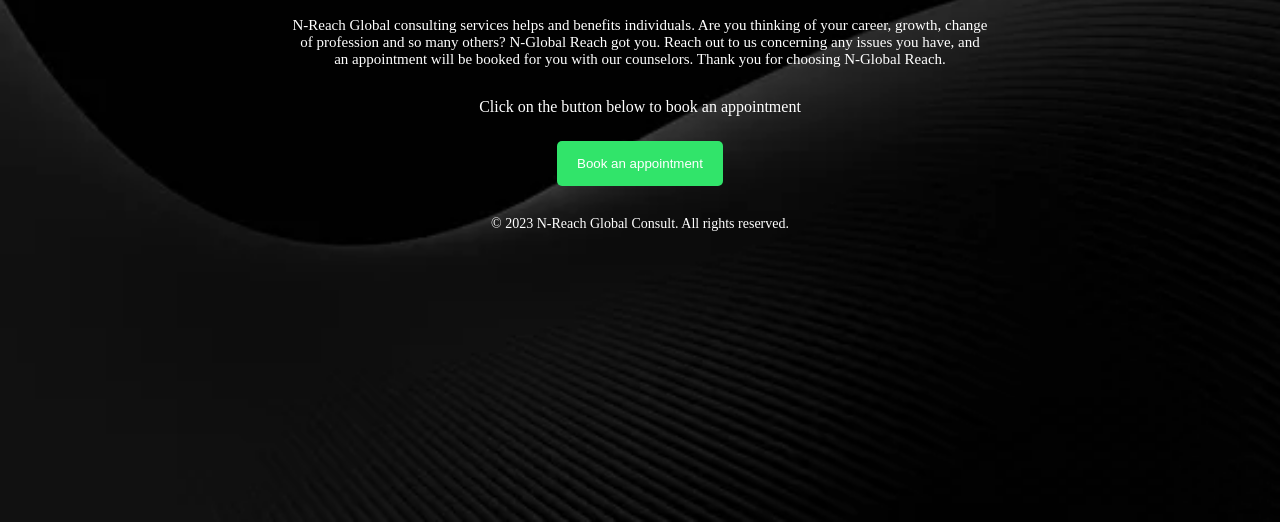
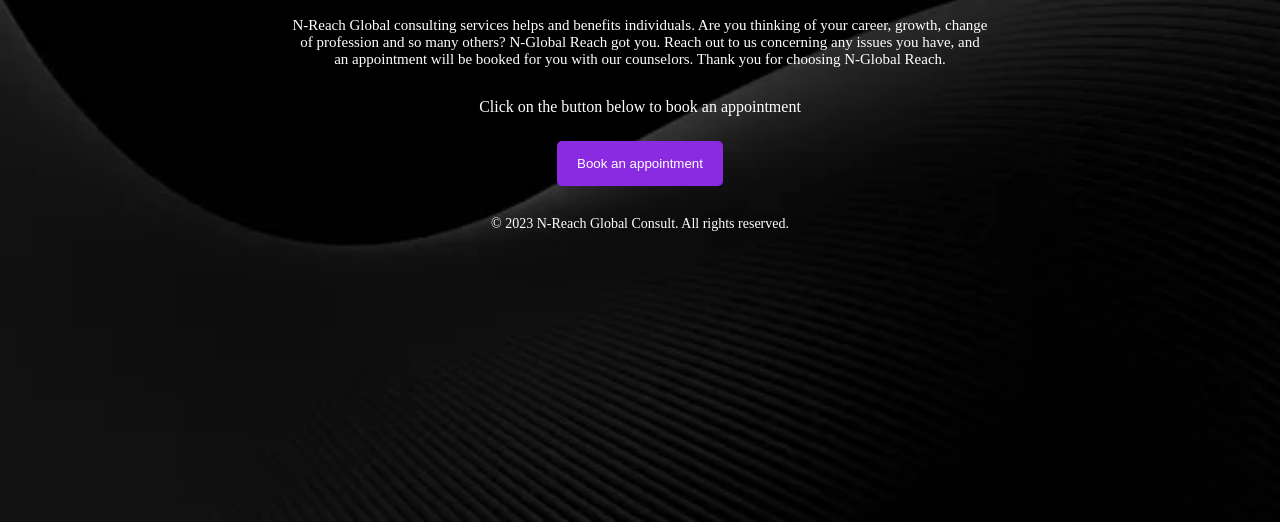
Before and after one commit to praisejah23/java-script-project, a plain HTML site: page index.html in a window 1280 px wide. Shown: the part 278-800 px from the top of the page. Drawn offline with Linux system fonts and the light colour scheme.

Commit message:
Home update

```diff
--- a/index.css
+++ b/index.css
@@ -86,7 +86,7 @@
         border: none;
         border-radius: 5px;
         cursor: pointer;
-        background-color: #31e46a;
+        background-color: blueviolet;
         color: white;
     }
 
```
